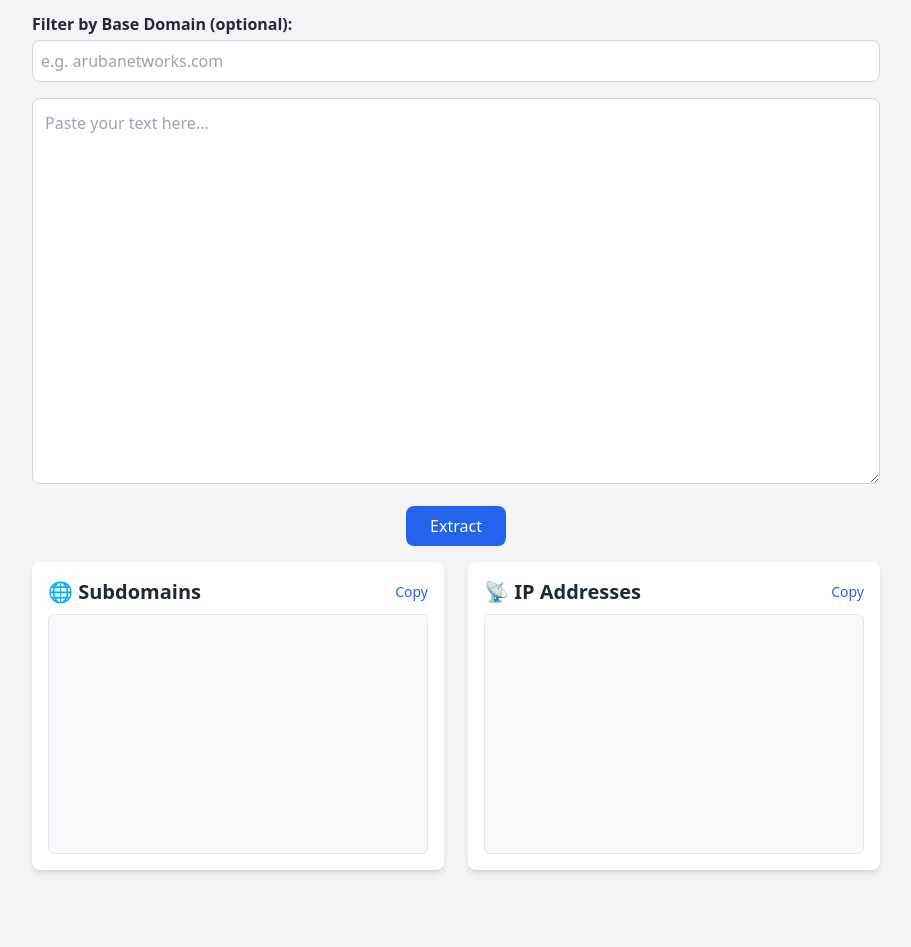
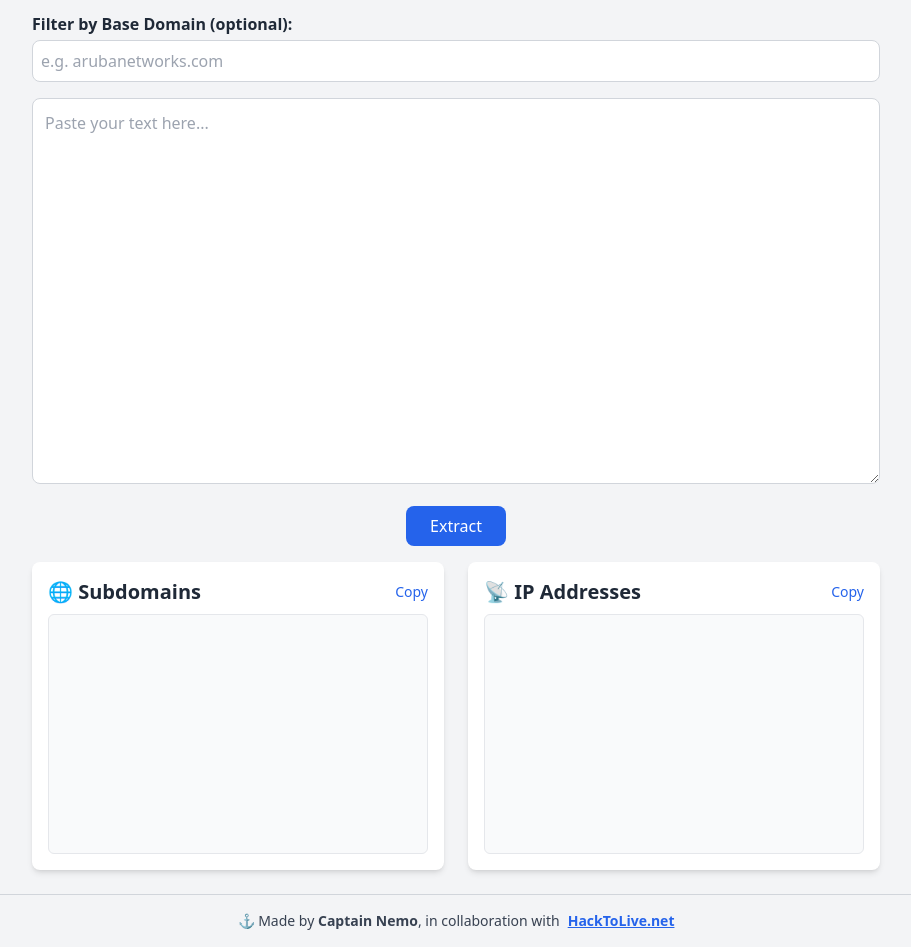
Before and after one commit to nemocyberworld/Sub-IP-Extractor, a plain HTML site: page docs/index.html in a window 1280 px wide. Shown: the part 64-1011 px from the top of the page, without its empty margins (184-1095 px from the left). Before the commit the page ends 958 px from the top, so only its background shows below. Drawn offline with nearby package versions, Linux system fonts and the light colour scheme.

Commit message:
Update index.html

```diff
--- a/docs/index.html
+++ b/docs/index.html
@@ -118,5 +118,11 @@
       });
     }
   </script>
+    <footer class="bg-gray-100 text-gray-700 text-center py-4 mt-auto border-t border-gray-300 flex items-center justify-center space-x-2 text-sm">
+  <span>⚓ Made by <strong>Captain Nemo</strong>, in collaboration with</span>
+  <a href="https://hacktolive.net" target="_blank" rel="noopener noreferrer" class="text-blue-600 hover:text-blue-800 font-semibold underline">
+    HackToLive.net
+  </a>
+</footer>
 </body>
 </html>
```
